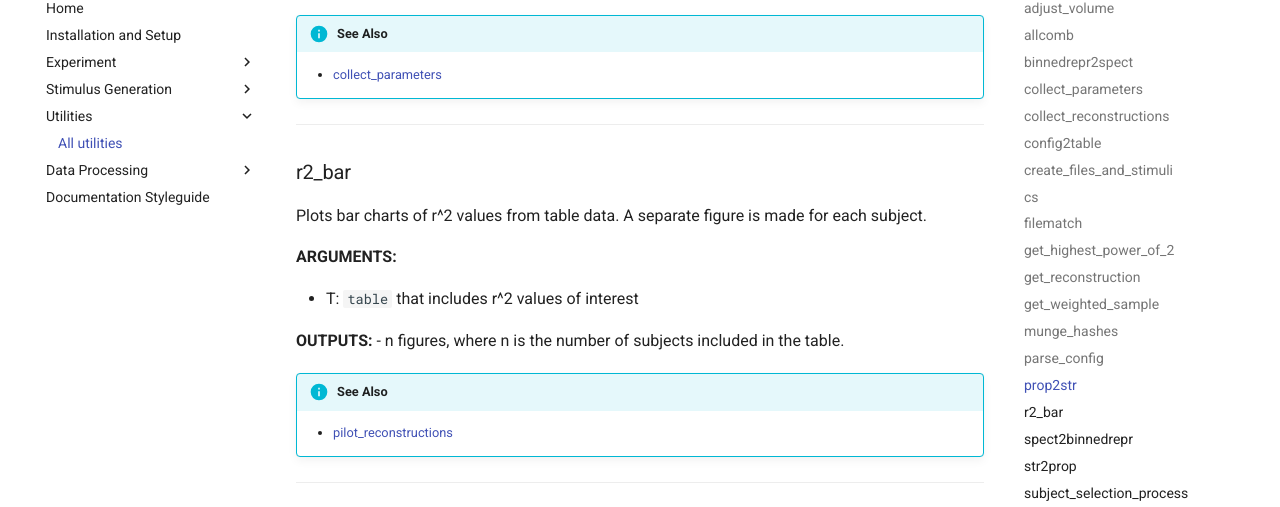
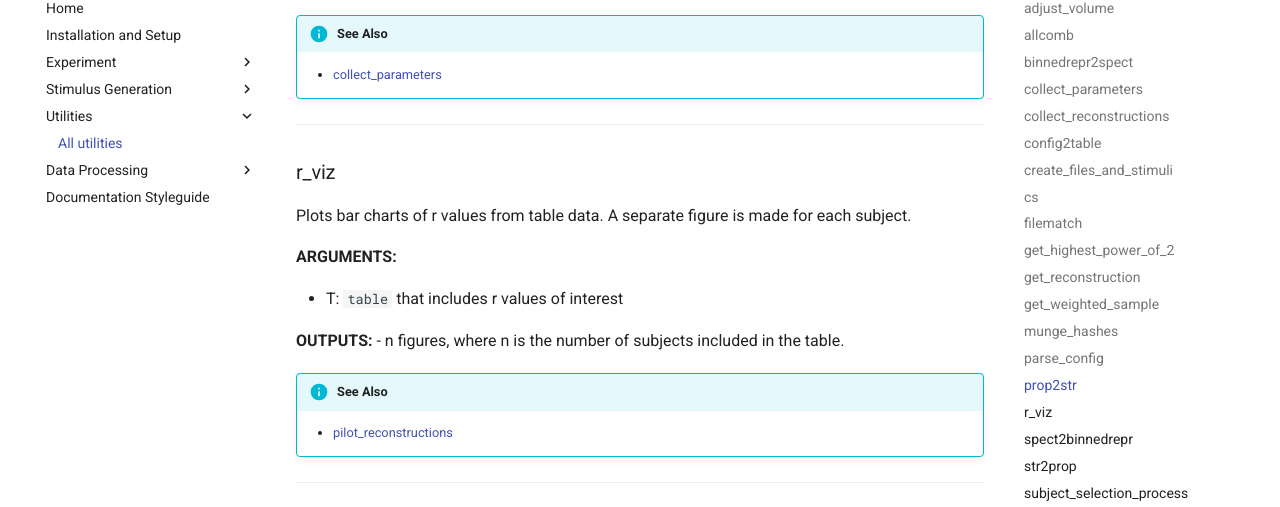
Before and after one commit to The-Lammert-Lab/tinnitus-reconstruction, an MkDocs documentation site: the page built from docs/utils.md, in a window 1280 px wide and 900 px high, scrolled down 9183 px. Shown: the part 100-607 px from the top of the window. Built offline with MkDocs 1.6.1 and Material for MkDocs 9.7.7, drawn with Linux system fonts in a browser that asks for light colours; comment, search, counter and statistics services are not loaded.

Commit message:
Enhance bootstrap analysis, other minor improvements

```diff
--- a/docs/utils.md
+++ b/docs/utils.md
@@ -547,14 +547,14 @@ stringified_properties = prop2str(obj, [], '&&')
 
 -------
 
-### r2_bar
+### r_viz
 
-Plots bar charts of r^2 values from table data.
+Plots bar charts of r values from table data.
 A separate figure is made for each subject.
 
 **ARGUMENTS:**
 
-- T: `table` that includes r^2 values of interest
+- T: `table` that includes r values of interest
 
 **OUTPUTS:**
 - n figures, where n is the number of subjects included
```
Also changed, not shown: 7 other files.
